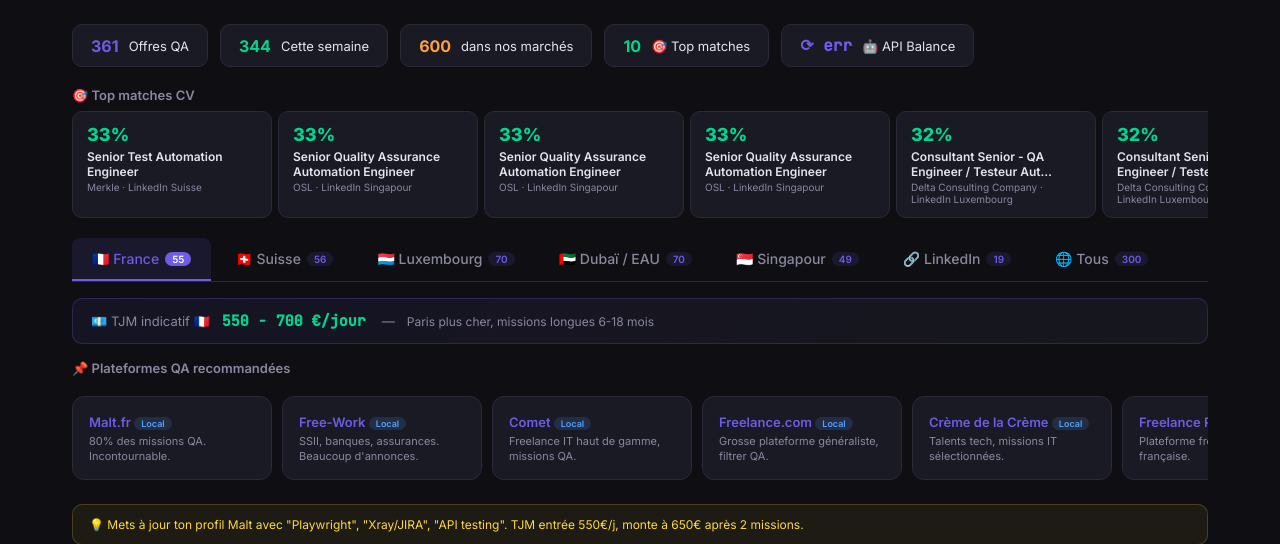
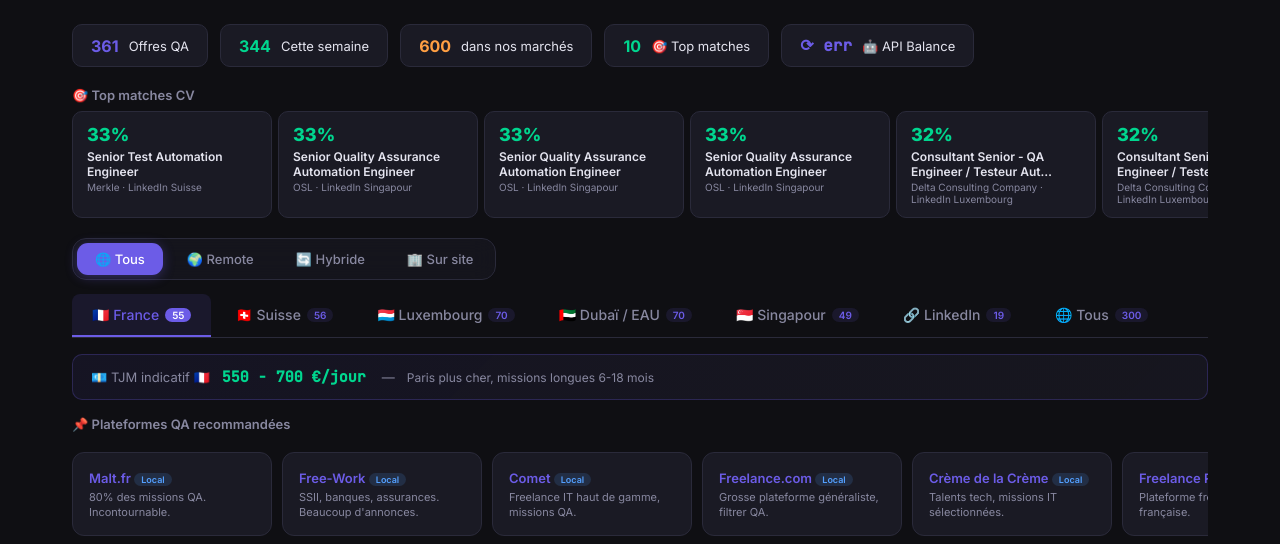
Before and after one commit to AtmanTest/jobhunt, a Flask app: page / in a window 1280 px wide. Shown: the part 57-601 px from the top of the page. Run offline with Flask 3, Linux system fonts and the light colour scheme; data comes from the database, SQL or seed files in the repository; both versions use the stored data as it was after the commit; data that the repository does not hold is empty.

Commit message:
feat: remote/hybrid/onsite filter pills + design 2026

```diff
--- a/templates/dashboard.html
+++ b/templates/dashboard.html
@@ -121,6 +121,48 @@
         .balance-chip .live-dot.off { background: var(--text-muted); animation: none; }
         @keyframes pulse-dot { 0%, 100% { opacity: 1; } 50% { opacity: 0.4; } }
         .balance-chip .num { font-family: 'JetBrains Mono', monospace; }
+
+        /* Remote mode filter */
+        .remote-filter {
+            display: flex;
+            gap: 6px;
+            margin-bottom: 14px;
+            flex-wrap: wrap;
+            background: rgba(26,26,36,0.6);
+            border: 1px solid var(--border);
+            border-radius: 14px;
+            padding: 4px;
+            backdrop-filter: blur(12px);
+            width: fit-content;
+        }
+        .rm-btn {
+            padding: 8px 18px;
+            border: none;
+            border-radius: 11px;
+            background: transparent;
+            color: var(--text-dim);
+            font-family: 'Inter', sans-serif;
+            font-size: 13px;
+            font-weight: 500;
+            cursor: pointer;
+            transition: all 0.25s cubic-bezier(0.4, 0, 0.2, 1);
+            display: flex;
+            align-items: center;
+            gap: 5px;
+            white-space: nowrap;
+        }
+        .rm-btn:hover { color: var(--text); background: rgba(255,255,255,0.04); }
+        .rm-btn.active {
+            background: var(--accent);
+            color: #fff;
+            box-shadow: 0 2px 12px rgba(108,92,231,0.35);
+        }
+        .job-card.filtered-out { display: none !important; }
+        .job-card.filtered-in { animation: fadeSlide 0.3s ease; }
+        @keyframes fadeSlide {
+            from { opacity: 0; transform: translateY(-6px); }
+            to { opacity: 1; transform: translateY(0); }
+        }
 
         /* Tabs */
         .tabs {
@@ -493,6 +535,14 @@
     </div>
     {% endif %}
 
+    <!-- Remote mode filter -->
+    <div class="remote-filter">
+        <button class="rm-btn active" data-rm="all">🌐 Tous</button>
+        <button class="rm-btn" data-rm="remote">🌍 Remote</button>
+        <button class="rm-btn" data-rm="hybrid">🔄 Hybride</button>
+        <button class="rm-btn" data-rm="onsite">🏢 Sur site</button>
+    </div>
+
     <!-- Country tabs -->
     <div class="tabs" id="tabs">
         <button class="tab-btn active" data-tab="france">🇫🇷 France <span class="badge">{{ country_counts|selectattr('key', 'equalto', 'france')|map(attribute='count')|first }}</span></button>
@@ -724,6 +774,41 @@
         });
     });
 
+    // Remote mode filter
+    function detectRemoteType(card) {
+        const text = card.textContent.toLowerCase();
+        const hasRemote = /remote|télétravail|distance|full remote|100%|home|anywhere|worldwide/.test(text);
+        const hasOnsite = /sur site|onsite|présentiel|site|bureau/.test(text);
+        const hasHybrid = /hybride|hybrid|flexible|mixte/.test(text);
+        if (hasHybrid && !hasOnsite) return 'hybrid';
+        if (hasRemote && hasOnsite) return 'hybrid';
+        if (hasRemote) return 'remote';
+        return 'onsite';
+    }
+    function filterRemote(mode) {
+        document.querySelectorAll('.rm-btn').forEach(b => b.classList.toggle('active', b.dataset.rm === mode));
+        const activePanel = document.querySelector('.tab-panel.active');
+        if (!activePanel) return;
+        activePanel.querySelectorAll('.job-card').forEach(card => {
+            const type = detectRemoteType(card);
+            const match = (mode === 'all') || (mode === type);
+            card.classList.toggle('filtered-out', !match);
+            card.classList.toggle('filtered-in', match);
+        });
+    }
+    document.querySelectorAll('.rm-btn').forEach(btn => {
+        btn.addEventListener('click', () => filterRemote(btn.dataset.rm));
+    });
+    // Re-filter when tab changes
+    document.querySelectorAll('.tab-btn').forEach(tab => {
+        tab.addEventListener('click', function() {
+            setTimeout(() => {
+                const activeRm = document.querySelector('.rm-btn.active');
+                if (activeRm) filterRemote(activeRm.dataset.rm);
+            }, 50);
+        });
+    });
+
     // Job card click → open URL + mark as viewed
     document.querySelectorAll('.job-card').forEach(card => {
         card.addEventListener('click', function() {
```
Also changed, not shown: jobs.db.
